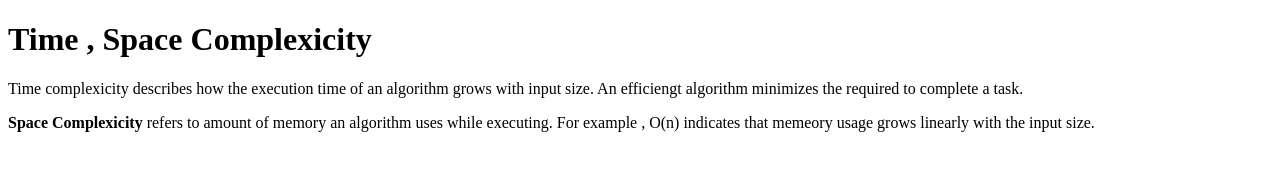
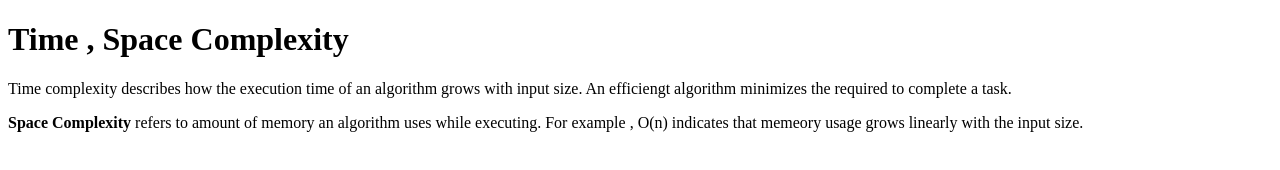
Before and after one commit to acciojob/time-and-space-complexity-ritikarya123, a website: page main.html in a window 1280 px wide. Drawn offline with Linux system fonts and the light colour scheme.

Commit message:
created a submission

```diff
--- a/main.html
+++ b/main.html
@@ -8,9 +8,9 @@
 
 <body>
 	<!-- the entire body must be written by student -->
-	<h1>Time , Space Complexicity</h1>
-	<p>Time complexicity describes how the execution time of an algorithm grows with input size. An efficiengt algorithm minimizes the required to complete a task.</p>
-	<p><b>Space Complexicity</b> refers to amount of memory an algorithm uses while executing. For example , O(n) indicates that memeory usage grows linearly with the input size.</p>
+	<h1>Time , Space Complexity</h1>
+	<p>Time complexity describes how the execution time of an algorithm grows with input size. An efficiengt algorithm minimizes the required to complete a task.</p>
+	<p><b>Space Complexity</b> refers to amount of memory an algorithm uses while executing. For example , O(n) indicates that memeory usage grows linearly with the input size.</p>
     <script type="text/javascript" src="./script.js">
 </script>
 
```
